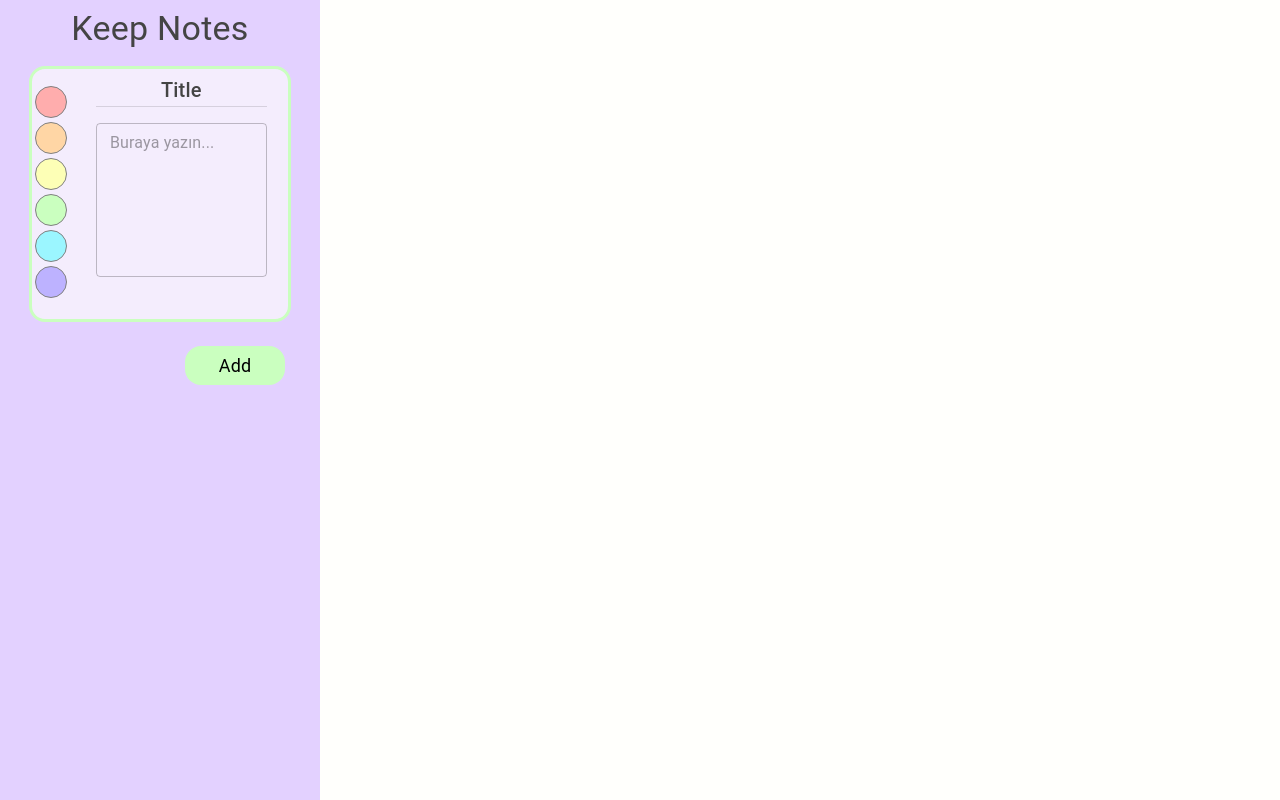
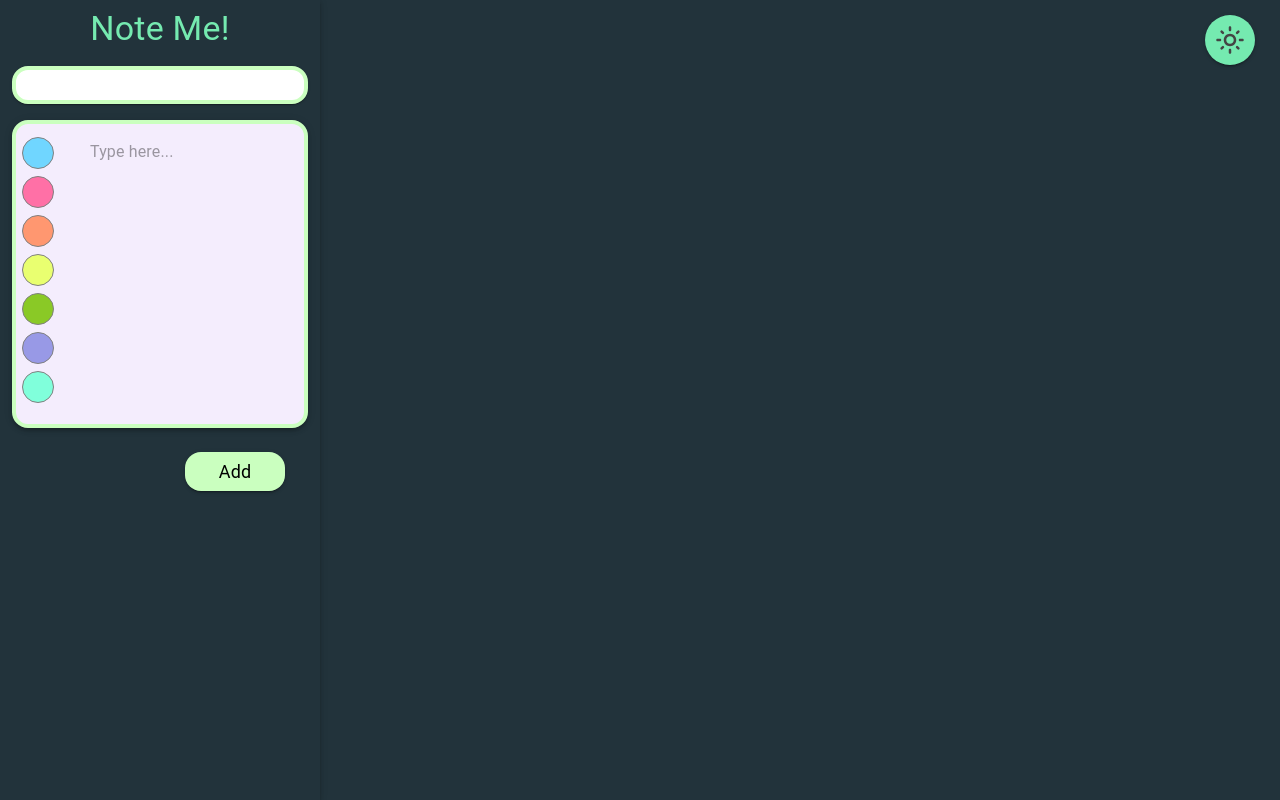
Before and after one commit to Eda-Inal/redux-note-app, a React (Create React App) app: page / in a window 1280 px wide. Built offline with nearby package versions, Linux system fonts and the light colour scheme.

Commit message:
add some css

```diff
--- a/package.json
+++ b/package.json
@@ -12,6 +12,7 @@
     "@testing-library/user-event": "^13.5.0",
     "react": "^18.3.1",
     "react-dom": "^18.3.1",
+    "react-icons": "^5.3.0",
     "react-redux": "^9.1.2",
     "react-scripts": "5.0.1",
     "web-vitals": "^2.1.4"
--- a/src/App.css
+++ b/src/App.css
@@ -1,4 +1,4 @@
 body {
-background-color: #fffffc;
+background-color: #22333b;
 color: rgb(68, 68, 68);
 }
--- a/src/components/Side.jsx
+++ b/src/components/Side.jsx
@@ -9,9 +9,9 @@ function Side() {
 
   const StyledTextField = styled(TextField)({
     '& .MuiInputBase-root': {
-      height: "80%",
+      height: "100%",
     },
-    width: '80%',
+    width: '90%',
   });
   const handleSetSideBarNoteColor = (color) => {
 dispatch(setSideBarNoteColor(color))
@@ -20,45 +20,68 @@ dispatch(setSideBarNoteColor(color))
 
   return (
     <>
+
       <Box sx={{
         display: "flex",
         flexDirection: "column",
         width: "100%",
-        backgroundColor: "#E3D1FF",
+
         height: "100vh",
+        boxShadow: 3
       }}>
 
-        <Typography variant='h4' sx={{ textAlign: "center", mt: 1 }}>Keep Notes</Typography>
-        <Box sx={{ position: "relative" }}>
-          <Box sx={{ backgroundColor: "#F4EDFD", height: 250, borderRadius: "1rem", width: "80%", mt: 2, mx: "auto", border:`3px ${sideBarNoteColor} solid` }}>
+        <Typography variant='h4' sx={{ textAlign: "center", mt: 1,color:"#75eab0" }}>Note Me!</Typography>
+        <Box sx={{ position: "relative"}}>
+          <Box sx={{backgroundColor:"white", height:"30px", width:"90%",mx:"auto", borderRadius:"1rem",mt:2,border:`4px ${sideBarNoteColor} solid`,boxShadow:1}}></Box>
+          <Box sx={{ backgroundColor: "#F4EDFD", height: 300, borderRadius: "1rem", width: "90%", mt: 2, mx: "auto", border:`4px ${sideBarNoteColor} solid`,boxShadow:3 }}>
             <Grid container>
 
               <Grid xs={2} >
 
-                <Box sx={{ height: 250, width: "90%", display: "flex", alignItems: "center", flexDirection: "column", justifyContent: "center", }}>
+                <Box sx={{ height: 300, width: "90%", display: "flex", alignItems: "center", flexDirection: "column", justifyContent: "center",  }}>
                   {
                     colors.map((color) => (
-                      <Box  onClick={() => handleSetSideBarNoteColor(color)} sx={{ backgroundColor: `${color}`, width: "30px", borderRadius: "50%", height: "30px", border: "0.5px solid gray", mb: "4px", cursor: "pointer"  }}></Box>
+                      <Box  onClick={() => handleSetSideBarNoteColor(color)} sx={{ backgroundColor: `${color}`, width: "30px", borderRadius: "50%", height: "30px", border: "0.5px solid gray", mb: "7px", cursor: "pointer"  }}></Box>
                     ))
                   }
                 </Box>
               </Grid>
               <Grid xs={10} sx={{ position: "relative" }}>
-                <Typography variant='h6' sx={{ mt: "5px", textAlign: "center" }}>Title</Typography>
-                <Divider sx={{ width: "80%", mx: "auto" }} />
-                <Box sx={{ display: "flex", justifyContent: "center", mt: 1, height: "80%", width: "100%" }}>
-                  <StyledTextField sx={{ mt: 1 }}
-                    multiline
-                    rows={6}
-                    placeholder="Buraya yazın..."
-                  />
+
+                <Box sx={{ display: "flex", justifyContent: "center",  height: "100%", width: "100%",alignItems:"center" }}>
+                <StyledTextField
+  multiline
+  rows={12}
+  placeholder="Type here..."
+  variant="outlined"
+  InputProps={{
+    disableUnderline: true,
+    style: {
+      border: 'none',
+    },
+  }}
+  sx={{
+    '& .MuiOutlinedInput-root': {
+      '& fieldset': {
+        border: 'none',
+      },
+      '&:hover fieldset': {
+        border: 'none',
+      },
+      '&.Mui-focused fieldset': {
+        border: 'none',
+      },
+    },
+  }}
+/>
+
                 </Box>
               </Grid>
             </Grid>
           </Box>
           <Button variant='contained'  disableElevation  sx={{ borderRadius: "1rem", backgroundColor: `${sideBarNoteColor}`, textTransform: "none", width: "100px", right: 35, mt: 3, position: "absolute", '&:hover': {
-          backgroundColor: `${sideBarNoteColor}cc`,
-        }, }} ><Typography color="black" sx={{fontSize: "18px"}}>Add</Typography></Button>
+          backgroundColor: `${sideBarNoteColor}cc`,boxShadow:2
+        },boxShadow:2  }} ><Typography color="black" sx={{fontSize: "18px"}}>Add</Typography></Button>
         </Box>
       </Box>
     </>
--- a/src/components/all.jsx
+++ b/src/components/all.jsx
@@ -2,13 +2,16 @@ import Notes from "./notes";
 import React from 'react'
 import { Grid,Box } from "@mui/material";
 import Side from "./Side";
+import Theme from "./theme";
 
 function All() {
   return (
   <>
+     <Theme/>
   <Box >
+
     <Grid container spacing={2} width="100%" margin="auto">
-    <Grid xs={3}>
+    <Grid xs={3} >
 <Side/>
     </Grid>
 
--- /dev/null
+++ b/src/components/theme.jsx
@@ -0,0 +1,21 @@
+import React from 'react'
+import { Box, Typography } from '@mui/material'
+import { useSelector } from "react-redux";
+import { MdOutlineLightMode,MdDarkMode } from "react-icons/md";
+
+
+function Theme() {
+    const {isDark} = useSelector((state) => state.note)
+  return (
+  <Box sx={{
+    position:"absolute",width:"50px",height:"50px", borderRadius:"50%", top:15, right:25, backgroundColor:"#75eab0", boxShadow:2,display:"flex",alignItems:"center",justifyContent:"center",cursor:"pointer",
+
+  }}>
+    <MdOutlineLightMode fontSize={30}/>
+
+
+  </Box>
+  )
+}
+
+export default Theme
--- a/src/index.js
+++ b/src/index.js
@@ -5,12 +5,17 @@ import App from './App';
 import reportWebVitals from './reportWebVitals';
 import { store } from './redux/store';
 import { Provider } from 'react-redux';
+import { ThemeProvider } from '@mui/material';
+import theme from './theme';
 
 const root = ReactDOM.createRoot(document.getElementById('root'));
 root.render(
   <React.StrictMode>
+
     <Provider store={store}>
+    <ThemeProvider theme={theme}>
     <App />
+    </ThemeProvider>
     </Provider>
   </React.StrictMode>
 );
--- a/src/redux/noteSlice.jsx
+++ b/src/redux/noteSlice.jsx
@@ -4,14 +4,18 @@ export const noteSlice = createSlice({
     name : 'note',
     initialState : {
         sideBarNoteColor : "#caffbf",
-        colors : ["#ffadad","#ffd6a5","#fdffb6","#caffbf","#9bf6ff","#bdb2ff"]
+        colors : ["#70d6ff","#ff70a6","#ff9770","#e9ff70","#8ac926","#9899e6","#80ffdb"],
+        isDarkTheme : false
     },
     reducers : {
 setSideBarNoteColor:(state,action) => {
     state.sideBarNoteColor = action.payload
+},
+setIsDarkTheme : (state) => {
+    state.isDarkTheme = !state.isDarkTheme
 }
     }
 })
 
-export const {setSideBarNoteColor}  = noteSlice.actions
+export const {setSideBarNoteColor,setIsDarkTheme}  = noteSlice.actions
 export default noteSlice.reducer
--- /dev/null
+++ b/src/theme.jsx
@@ -0,0 +1,7 @@
+import { createTheme } from "@mui/material";
+
+const theme = createTheme({
+
+})
+
+export default theme
```
Also changed, not shown: 1 other file (tests, documents, lock files or other folders).
